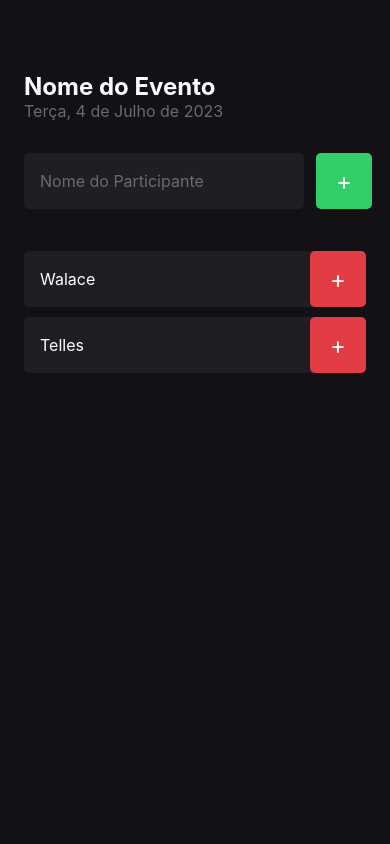
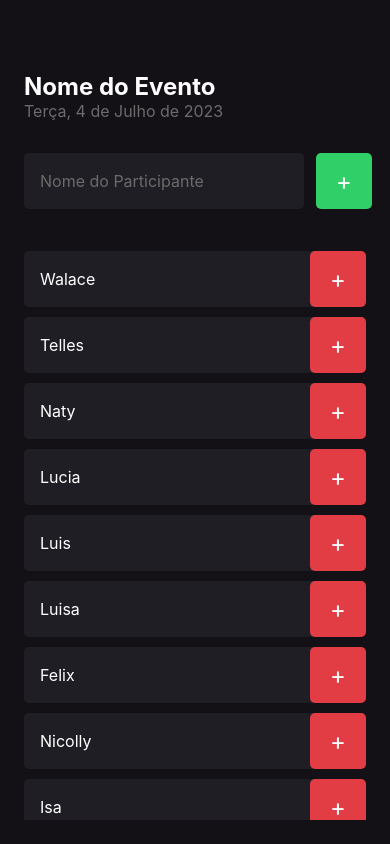
Before and after one commit to walacefex/first-app-list-react-natiev, a React Native app: screen / in a window 390 px wide. Built offline with nearby package versions, Linux system fonts and the light colour scheme.

Commit message:
Creating array of names and import this array in map participant from  using component ScrollView

```diff
--- a/src/screen/Home/index.tsx
+++ b/src/screen/Home/index.tsx
@@ -1,8 +1,9 @@
-import { Text, TextInput, TouchableOpacity, View } from 'react-native';
+import { Text, TextInput, TouchableOpacity, View, ScrollView } from 'react-native';
 import {styles} from './styles';
 import { Participant } from '../../components/Participant';
 
 export  function Home() {
+  const participants = ["Walace", "Telles", "Naty", "Lucia", "Luis", "Luisa", "Felix", "Nicolly", "Isa", "Maria", "Marta", "Paula", "Paulo", "Silas", "Lucas" ]
 
   function handleParticipantAdd() {
     console.log('ok')
@@ -27,9 +28,15 @@ export  function Home() {
           </Text>
         </TouchableOpacity>
       </View>
-
-      <Participant name="Walace" onRemove={() => handleParticipantRemove("Walace")} />
-      <Participant name="Telles" onRemove={() => handleParticipantRemove("Telles")} />
+      <ScrollView showsVerticalScrollIndicator={false}>
+        {participants.map(participant => (
+          <Participant
+            key={participant}
+            name={participant}
+            onRemove={() => handleParticipantRemove(participant)}
+          />
+        ))}
+     </ScrollView>
     </View>
   );
 }
```
